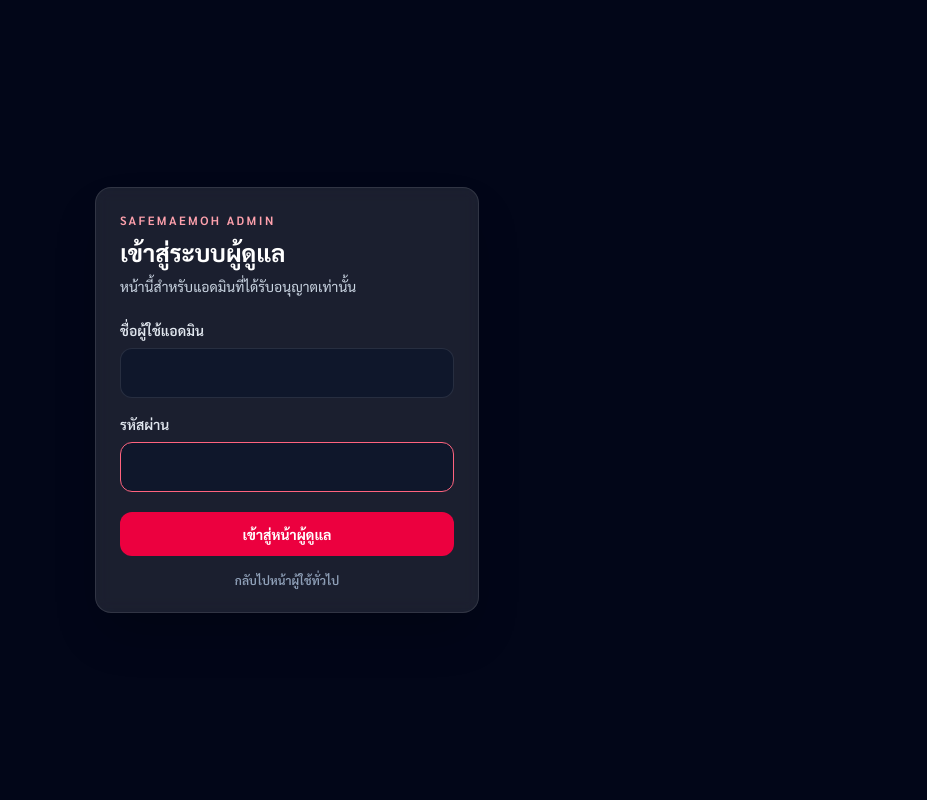
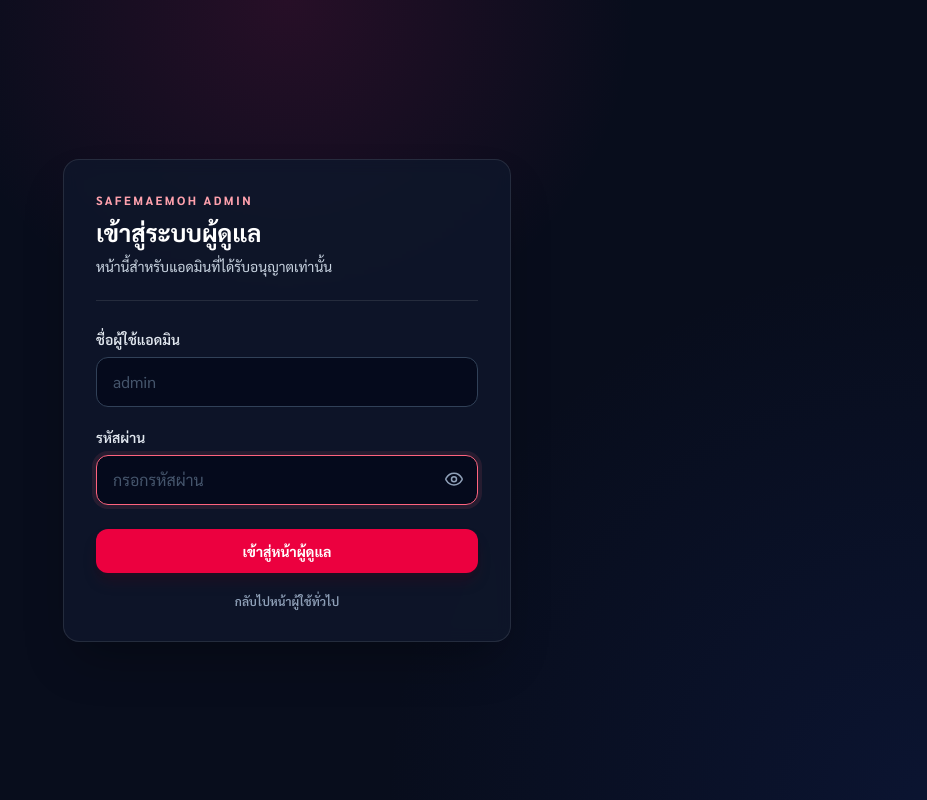
Before and after one commit to rxrichy999-create/emergencyschooll, a Next.js app in the folder my-app/: page /admin/login in a window 1280 px wide. Shown: the whole page, without its empty margins (353-1280 px from the left). Built offline with nearby package versions, Linux system fonts and the light colour scheme.

Commit message:
Improve admin login password controls

```diff
--- a/my-app/app/admin/login/page.tsx
+++ b/my-app/app/admin/login/page.tsx
@@ -8,6 +8,7 @@ function AdminLoginForm() {
   const searchParams = useSearchParams();
   const [username, setUsername] = useState('');
   const [password, setPassword] = useState('');
+  const [showPassword, setShowPassword] = useState(false);
   const [error, setError] = useState('');
   const [isSubmitting, setIsSubmitting] = useState(false);
   const nextPath = searchParams.get('next') || '/admin';
@@ -34,13 +35,14 @@ function AdminLoginForm() {
   };
 
   return (
-    <main className="min-h-screen bg-slate-950 px-4 py-10 text-white flex items-center justify-center">
+    <main className="relative flex min-h-screen items-center justify-center overflow-hidden bg-[#080d1c] px-4 py-10 text-white">
+      <div className="pointer-events-none absolute inset-0 bg-[radial-gradient(circle_at_top,_rgba(190,24,93,0.17),_transparent_34%),radial-gradient(circle_at_bottom_right,_rgba(30,64,175,0.14),_transparent_36%)]" />
       <form
         onSubmit={handleSubmit}
-        className="w-full max-w-sm rounded-2xl border border-white/10 bg-white/10 p-6 shadow-2xl backdrop-blur"
+        className="relative w-full max-w-md rounded-2xl border border-white/10 bg-slate-900/85 p-6 shadow-2xl shadow-black/30 backdrop-blur sm:p-8"
       >
-        <div className="mb-6">
-          <p className="text-xs font-semibold uppercase tracking-[0.2em] text-rose-300">SafeMaeMoh Admin</p>
+        <div className="mb-7 border-b border-white/10 pb-6">
+          <p className="text-xs font-bold uppercase tracking-[0.2em] text-rose-300">SafeMaeMoh Admin</p>
           <h1 className="mt-2 text-2xl font-bold">เข้าสู่ระบบผู้ดูแล</h1>
           <p className="mt-2 text-sm text-slate-300">หน้านี้สำหรับแอดมินที่ได้รับอนุญาตเท่านั้น</p>
         </div>
@@ -53,34 +55,56 @@ function AdminLoginForm() {
           type="text"
           value={username}
           onChange={(event) => setUsername(event.target.value)}
-          className="mb-4 w-full rounded-xl border border-white/10 bg-slate-900 px-4 py-3 text-white outline-none transition focus:border-rose-400"
+          className="mb-5 w-full rounded-xl border border-slate-700 bg-slate-950/70 px-4 py-3 text-white outline-none transition placeholder:text-slate-600 focus:border-rose-400 focus:ring-4 focus:ring-rose-400/10"
           autoComplete="username"
+          placeholder="admin"
         />
 
         <label className="mb-2 block text-sm font-semibold text-slate-200" htmlFor="password">
           รหัสผ่าน
         </label>
+        <div className="relative">
           <input
             id="password"
-          type="password"
+            type={showPassword ? 'text' : 'password'}
             value={password}
             onChange={(event) => setPassword(event.target.value)}
-          className="w-full rounded-xl border border-white/10 bg-slate-900 px-4 py-3 text-white outline-none transition focus:border-rose-400"
+            className="w-full rounded-xl border border-slate-700 bg-slate-950/70 px-4 py-3 pr-12 text-white outline-none transition placeholder:text-slate-600 focus:border-rose-400 focus:ring-4 focus:ring-rose-400/10"
             autoComplete="current-password"
             autoFocus
+            placeholder="กรอกรหัสผ่าน"
           />
+          <button
+            type="button"
+            onClick={() => setShowPassword((visible) => !visible)}
+            className="absolute inset-y-0 right-0 flex w-12 items-center justify-center rounded-r-xl text-slate-400 transition hover:text-white focus:outline-none focus-visible:ring-2 focus-visible:ring-rose-400"
+            aria-label={showPassword ? 'ซ่อนรหัสผ่าน' : 'แสดงรหัสผ่าน'}
+            title={showPassword ? 'ซ่อนรหัสผ่าน' : 'แสดงรหัสผ่าน'}
+          >
+            {showPassword ? (
+              <svg aria-hidden="true" className="h-5 w-5" fill="none" viewBox="0 0 24 24" stroke="currentColor" strokeWidth="1.8">
+                <path strokeLinecap="round" strokeLinejoin="round" d="m3 3 18 18M10.6 10.6a2 2 0 0 0 2.8 2.8M9.9 4.2A10.8 10.8 0 0 1 12 4c5.2 0 8.6 4.4 9.6 6.1a1.8 1.8 0 0 1 0 1.8 18.4 18.4 0 0 1-3.1 3.8M6.2 6.2A18.5 18.5 0 0 0 2.4 10a1.8 1.8 0 0 0 0 2c1 1.6 4.4 6 9.6 6 1 0 1.9-.2 2.8-.5" />
+              </svg>
+            ) : (
+              <svg aria-hidden="true" className="h-5 w-5" fill="none" viewBox="0 0 24 24" stroke="currentColor" strokeWidth="1.8">
+                <path strokeLinecap="round" strokeLinejoin="round" d="M2.4 10.1a1.8 1.8 0 0 0 0 1.8C3.4 13.6 6.8 18 12 18s8.6-4.4 9.6-6.1a1.8 1.8 0 0 0 0-1.8C20.6 8.4 17.2 4 12 4S3.4 8.4 2.4 10.1Z" />
+                <circle cx="12" cy="11" r="3" />
+              </svg>
+            )}
+          </button>
+        </div>
 
         {error && <p className="mt-3 text-sm text-rose-300">{error}</p>}
 
         <button
           type="submit"
           disabled={isSubmitting}
-          className="mt-5 w-full rounded-xl bg-rose-600 px-4 py-3 text-sm font-bold text-white transition hover:bg-rose-700 disabled:cursor-not-allowed disabled:opacity-60"
+          className="mt-6 w-full rounded-xl bg-rose-600 px-4 py-3 text-sm font-bold text-white shadow-lg shadow-rose-950/30 transition hover:bg-rose-500 disabled:cursor-not-allowed disabled:opacity-60"
         >
           {isSubmitting ? 'กำลังตรวจสอบ...' : 'เข้าสู่หน้าผู้ดูแล'}
         </button>
 
-        <Link href="/" className="mt-4 block text-center text-xs font-semibold text-slate-400 hover:text-white">
+        <Link href="/" className="mt-5 block text-center text-xs font-semibold text-slate-400 transition hover:text-white">
           กลับไปหน้าผู้ใช้ทั่วไป
         </Link>
       </form>
```
Lines whose indentation alone changed are shown as unchanged.
